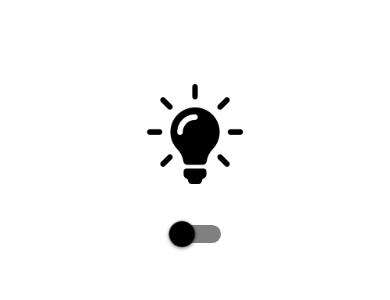
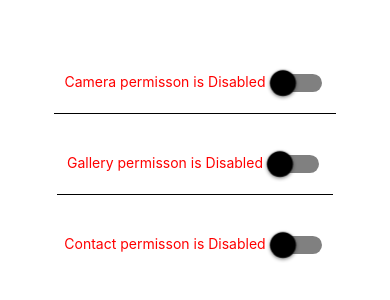
Before and after one commit to Ravindersharma83/NativeComponents, a React Native app: screen / in a window 390 px wide. Shown: the part 258-558 px from the top of the page. Built offline with nearby package versions, Linux system fonts and the light colour scheme.

Commit message:
Image Gallery Permission

```diff
--- a/src/Components/SwitchComponent.js
+++ b/src/Components/SwitchComponent.js
@@ -7,17 +7,18 @@ import Torch from 'react-native-torch';
 
 const SwitchComponent = () => {
     const[camera,setCamera] = useState(false);
+    const[gallery,setGallery] = useState(false);
     const[contact,setContact] = useState(false);
 
-    const[enabled,setEnabled] = useState(false);
-    const [isTorchOn, setIsTorchOn] = useState(false);
+    // const[enabled,setEnabled] = useState(false);
+    // const [isTorchOn, setIsTorchOn] = useState(false);
 
-    const toggleSwitch = ()=>{
-        setEnabled(previousState=>!previousState)
-        Torch.switchState(!isTorchOn);
-        setIsTorchOn(!isTorchOn);
-        console.log(enabled);
-    }
+    // const toggleSwitch = ()=>{
+    //     setEnabled(previousState=>!previousState)
+    //     Torch.switchState(!isTorchOn);
+    //     setIsTorchOn(!isTorchOn);
+    //     console.log(enabled);
+    // }
 
     useEffect(()=>{
 
@@ -29,6 +30,13 @@ const SwitchComponent = () => {
             requestCameraPermission();
         }
     }
+
+    const toggleGallery = ()=>{
+      setGallery(previousState=>!previousState)
+      if(!gallery){
+          requestGalleryPermission();
+      }
+  }
     const toggleContact = ()=>{
         setContact(previousState=>!previousState)
         if(!contact){
@@ -56,6 +64,32 @@ const SwitchComponent = () => {
           } else {
             console.log('Camera permission denied');
             setCamera(false);
+          }
+        } catch (err) {
+          console.warn(err);
+        }
+      };
+
+      const requestGalleryPermission = async () => {
+        try {
+          const granted = await PermissionsAndroid.request(
+            PermissionsAndroid.PERMISSIONS.READ_MEDIA_IMAGES,
+            {
+              title: 'Cool Photo App Images Permission',
+              message:
+                'Cool Photo App needs access to your camera ' +
+                'so you can take awesome pictures.',
+              buttonNeutral: 'Ask Me Later',
+              buttonNegative: 'Cancel',
+              buttonPositive: 'OK',
+            },
+          );
+          if (granted === PermissionsAndroid.RESULTS.GRANTED) {
+            console.log('You can use the media images');
+            setGallery(true);
+          } else {
+            console.log('Media Images permission denied');
+            setGallery(false);
           }
         } catch (err) {
           console.warn(err);
@@ -100,8 +134,9 @@ const SwitchComponent = () => {
       };
 
   return (
-    <View style={[styles.conatiner,{backgroundColor:enabled ? 'gray' : 'white'}]}>
-        {enabled ? <Image source={require('../images/bulbOn.png')} style={{height:100,width:100}}/>
+    // <View style={[styles.conatiner,{backgroundColor:enabled ? 'gray' : 'white'}]}>
+      <View style={styles.conatiner}>
+        {/* {enabled ? <Image source={require('../images/bulbOn.png')} style={{height:100,width:100}}/>
         : <Image source={require('../images/bulbOff.png')} style={{height:100,width:100}}/>
         }
         <Switch
@@ -110,12 +145,18 @@ const SwitchComponent = () => {
         onValueChange={toggleSwitch}
         value={enabled}
         style={{ transform: [{ scaleX: 1.3 }, { scaleY: 1.3 }] , marginTop:40 }}
-      />
+      /> */}
 
-      {/* <View style={{borderBottomWidth:1,marginBottom:20}}>
+      <View style={{borderBottomWidth:1,marginBottom:20}}>
         <View style={{flexDirection:'row',margin:20}}>
             <Text style={{marginLeft:-10,color:camera ? 'green' : 'red'}}>Camera permisson is {camera ? 'Enabled' : 'Disabled'}</Text>
             <CustomSwitch enabled={camera} toggleSwitch={toggleCamera}/>
+        </View>
+      </View>
+      <View style={{borderBottomWidth:1,marginBottom:20}}>
+        <View style={{flexDirection:'row',margin:20}}>
+            <Text style={{marginLeft:-10,color:gallery ? 'green' : 'red'}}>Gallery permisson is {gallery ? 'Enabled' : 'Disabled'}</Text>
+            <CustomSwitch enabled={gallery} toggleSwitch={toggleGallery}/>
         </View>
       </View>
       <View>
@@ -123,7 +164,7 @@ const SwitchComponent = () => {
         <Text style={{marginLeft:-10,color:contact ? 'green' : 'red'}}>Contact permisson is {contact ? 'Enabled' : 'Disabled'}</Text>
         <CustomSwitch enabled={contact} toggleSwitch={toggleContact}/>
       </View>
-      </View> */}
+      </View>
     </View>
   )
 }
```
